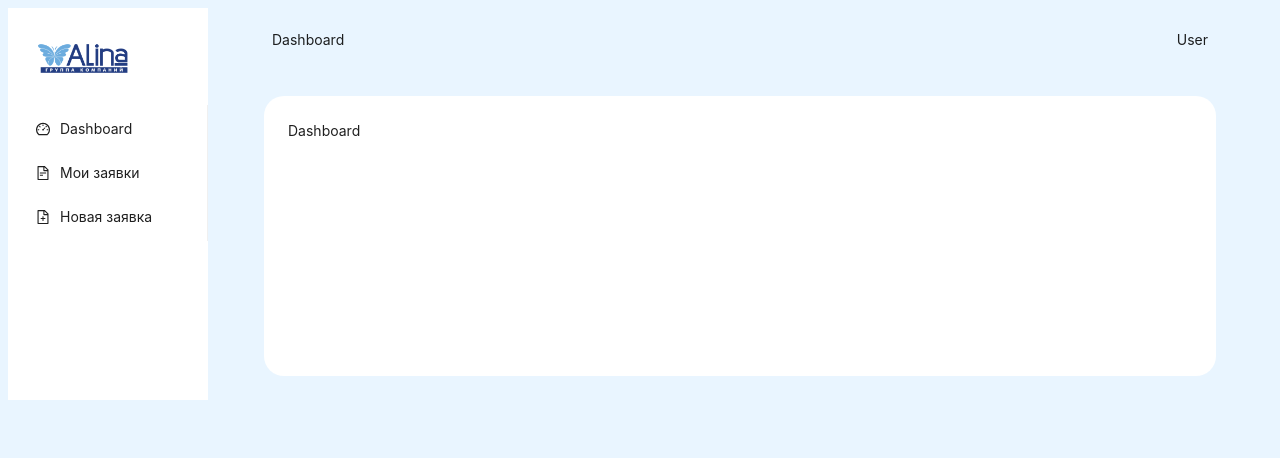
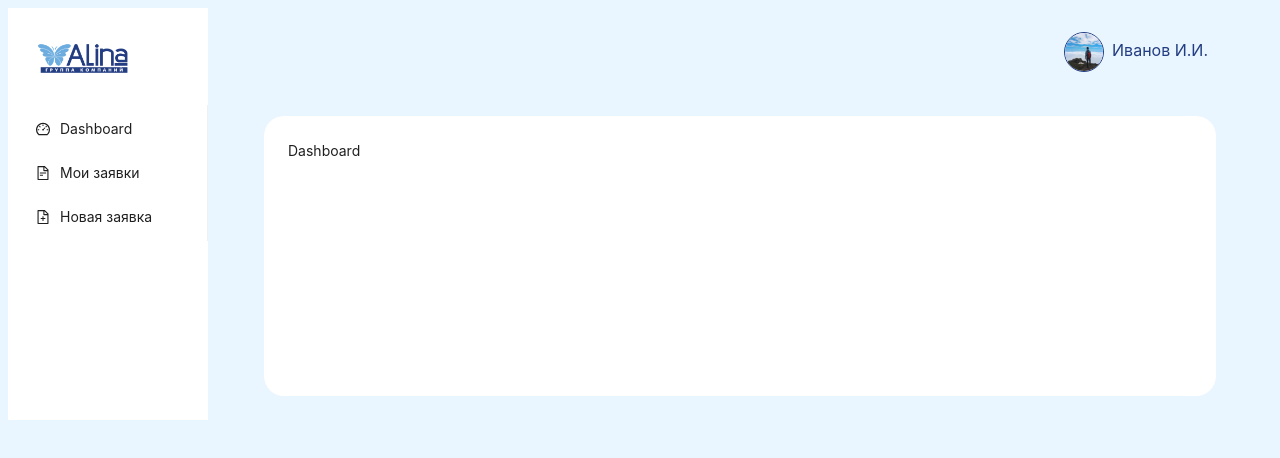
Before and after one commit to abenoov/alinakz-test, a React (Vite) app: page / in a window 1280 px wide. Shown: the top 458 px of the page. Built offline with nearby package versions, Linux system fonts and the light colour scheme.

Commit message:
feat: header of app

```diff
--- a/src/App.tsx
+++ b/src/App.tsx
@@ -1,10 +1,10 @@
 import React from "react";
 import { useLocation } from "react-router-dom";
-import { Layout, theme, Row, Col } from "antd";
+import { Layout, theme } from "antd";
 import { Routers } from "./routers/Routers";
-import { SideMenu } from "./components";
+import { AppHeader, SideMenu } from "./components";
 
-const { Header, Content } = Layout;
+const { Content } = Layout;
 
 const App: React.FC = () => {
 	const location = useLocation();
@@ -22,12 +22,7 @@ const App: React.FC = () => {
 					padding: "0 40px",
 				}}
 			>
-				<Header style={{ padding: 0, margin: "0 24px", background: "#e9f5ff" }}>
-					<Row justify="space-between">
-						<Col>Dashboard</Col>
-						<Col>User</Col>
-					</Row>
-				</Header>
+				<AppHeader userName="Иванов И.И." selectedMenuItem={selectedMenuItem} />
 				<Content
 					style={{
 						margin: "24px 16px",
--- /dev/null
+++ b/src/components/appHeader/appHeader.module.css
@@ -0,0 +1,27 @@
+.header {
+	padding: 0;
+	margin: 10px 24px;
+	background: #e9f5ff;
+	color: #233d82;
+}
+
+.headerContainer {
+	display: flex !important;
+	justify-content: space-between !important;
+	align-items: center !important;
+}
+
+.header span {
+	margin-left: 8px;
+	font-size: 16px;
+}
+
+.pageTitle {
+	margin: 2px !important;
+	color: #233d82 !important;
+}
+
+.avatar {
+	border: 1px solid #233d82 !important;
+	border-radius: 50% !important;
+}
--- /dev/null
+++ b/src/components/appHeader/index.tsx
@@ -0,0 +1,43 @@
+import { Layout, Row, Col, Avatar, Typography } from "antd";
+import avatar from "../../assets/avatar-mock.jpeg";
+
+import styles from "./appHeader.module.css";
+
+const { Header } = Layout;
+const { Title } = Typography;
+
+interface AppHeaderProps {
+	selectedMenuItem: string;
+	userName: string;
+}
+
+const pageLabels: { [key: string]: string } = {
+	dashboard: "Dashboard: Анализ заявок компании",
+	"my-applications": "Мои заявки",
+	"new-application": "Новая заявка",
+};
+
+export const AppHeader: React.FC<AppHeaderProps> = ({
+	selectedMenuItem,
+	userName,
+}) => {
+	return (
+		<Header className={styles.header}>
+			<Row className={styles.headerContainer}>
+				<Col>
+					<Title className={styles.pageTitle} color="#233D82" level={4}>
+						{pageLabels[selectedMenuItem as string]}
+					</Title>
+				</Col>
+				<Col>
+					<Avatar
+						className={styles.avatar}
+						src={<img src={avatar} alt="avatar" />}
+						size="large"
+					/>
+					<span>{userName}</span>
+				</Col>
+			</Row>
+		</Header>
+	);
+};
--- a/src/components/index.ts
+++ b/src/components/index.ts
@@ -1 +1,2 @@
 export { SideMenu } from "./sideMenu";
+export { AppHeader } from "./appHeader";
```
Also changed, not shown: src/assets/avatar-mock.jpeg (added).
